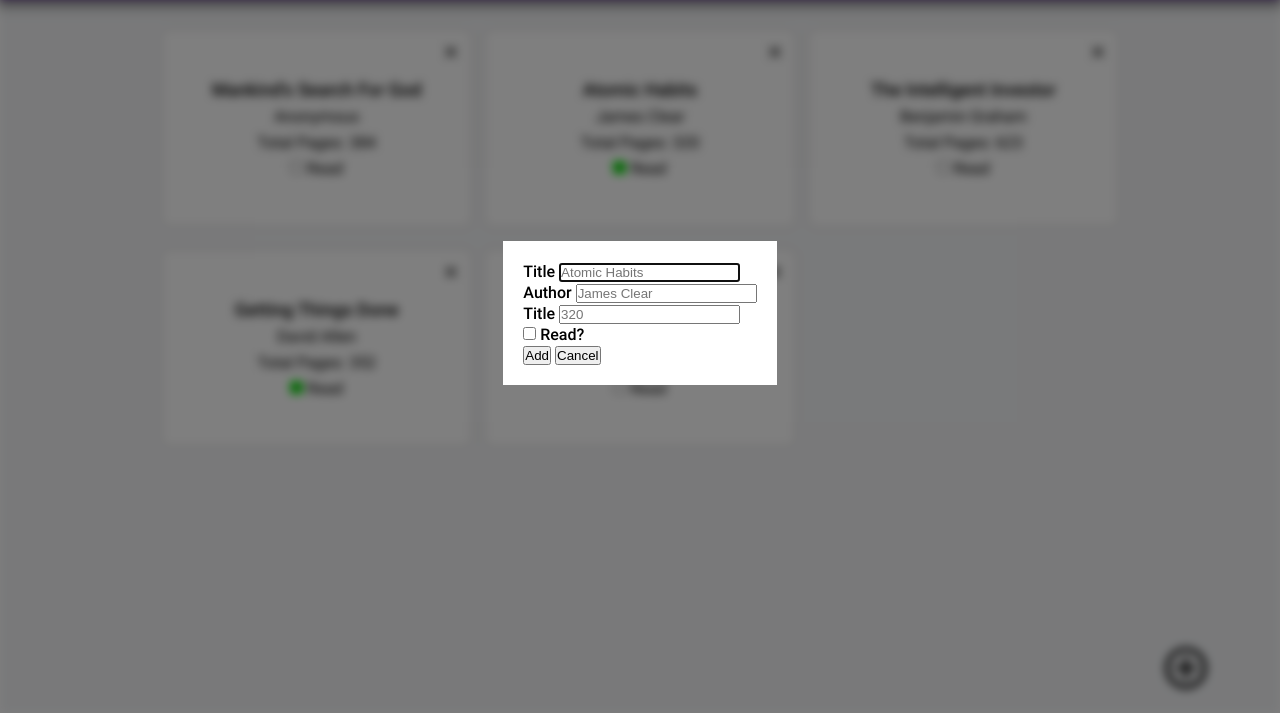
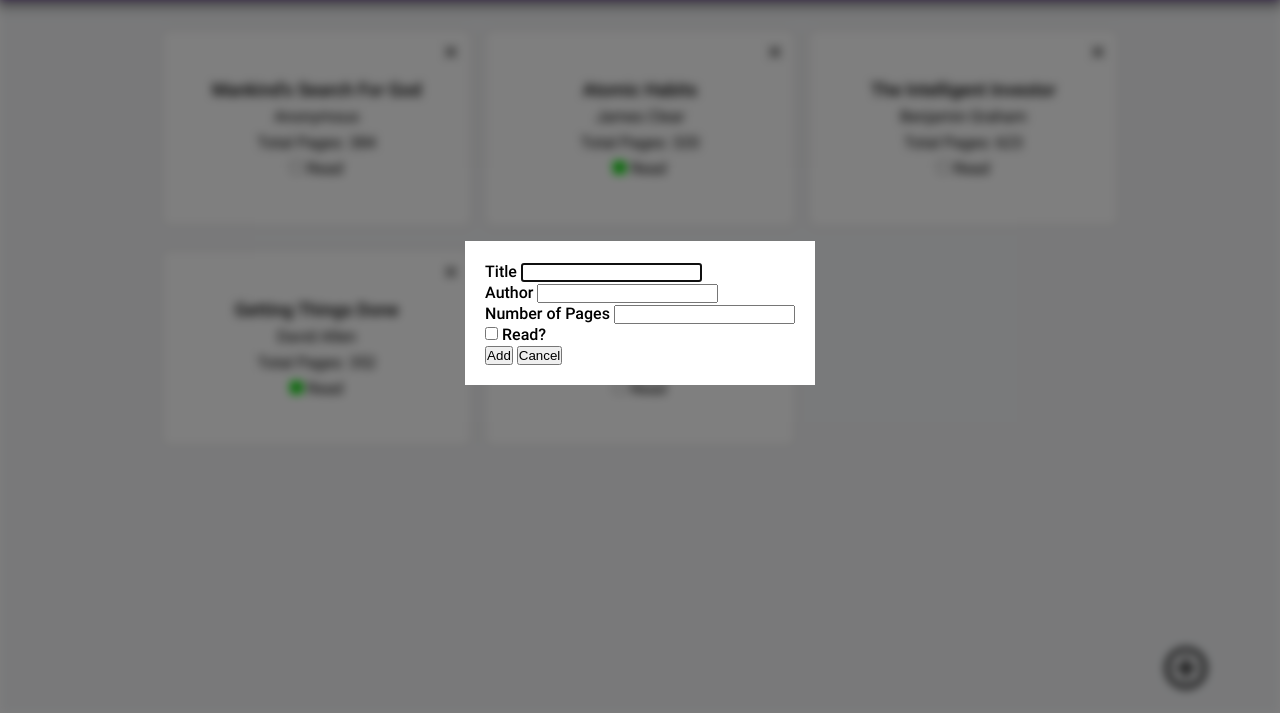
Before and after one commit to AdjeteySowah/library, a plain HTML site: page index.html in a window 1280 px wide. Both pictures are taken after a click on the picture 1186 px from the left and 755 px from the top of the page. Shown: the part 87-800 px from the top of the page. Drawn offline with Linux system fonts and the light colour scheme.

Commit message:
Remove input placeholders

```diff
--- a/index.html
+++ b/index.html
@@ -94,19 +94,19 @@
    </main>
 
    <dialog class="dialog">
-      <form action="">
+      <form>
          <div class="form-inputs">
             <div>
                <label for="title">Title</label>
-               <input type="text" id="title" name="title" maxlength="40" placeholder="Atomic Habits">
+               <input type="text" id="title" name="title" maxlength="40">
             </div>
             <div>
                <label for="author">Author</label>
-               <input type="text" id="author" name="author" maxlength="20" placeholder="James Clear">
+               <input type="text" id="author" name="author" maxlength="20">
             </div>
             <div>
-               <label for="pages">Title</label>
-               <input type="number" id="pages" name="pages" placeholder="320">
+               <label for="pages">Number of Pages</label>
+               <input type="number" id="pages" name="pages">
             </div>
             <div>
                <input type="checkbox" id="read" name="read">
```
